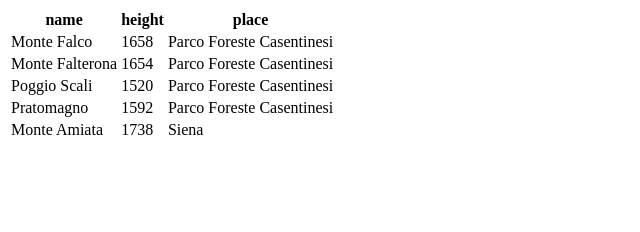
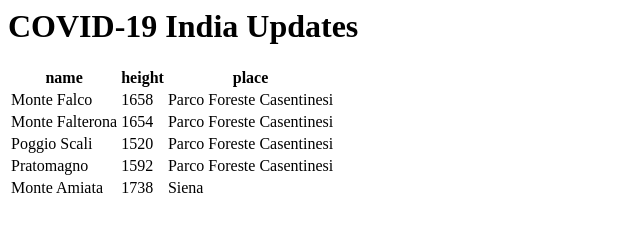
Before and after one commit to COVID-19-INDIA/COVID-19-INDIA.github.io, a plain HTML site: page index.html in a window 1280 px wide. Shown: the whole page, without its empty margins (0-640 px from the left). Drawn offline with Linux system fonts and the light colour scheme.

Commit message:
Update index.html

```diff
--- a/index.html
+++ b/index.html
@@ -1,9 +1,10 @@
 <html lang="en">
 <head>
     <meta charset="UTF-8">
-    <title><h1>COVID-19 India Updates</h1></title>
+    <title>COVID-19 India Updates</title>
 </head>
 <body>
+    <h1>COVID-19 India Updates</h1>
 <table>
 <!-- here goes our data! -->
 </table>
```
